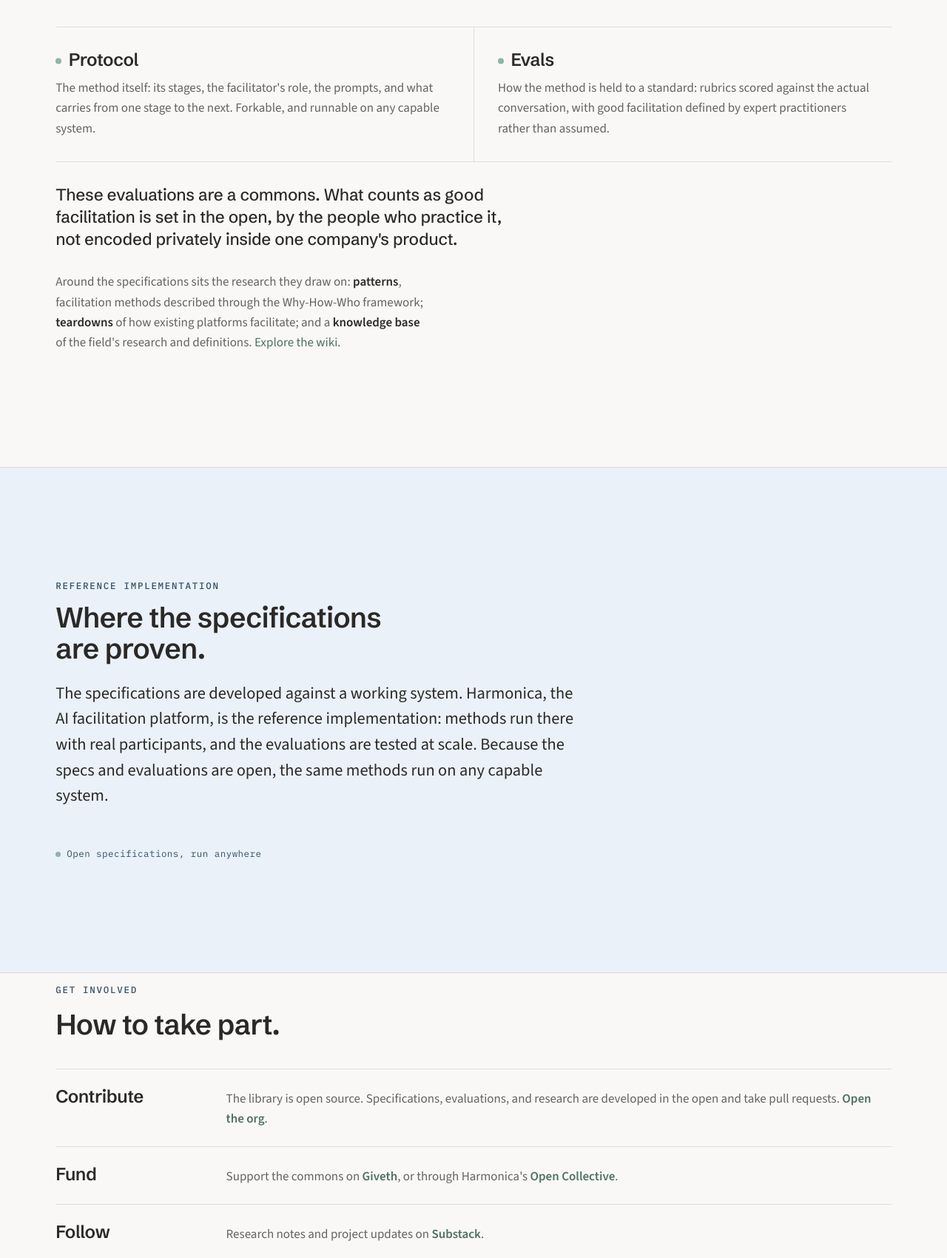
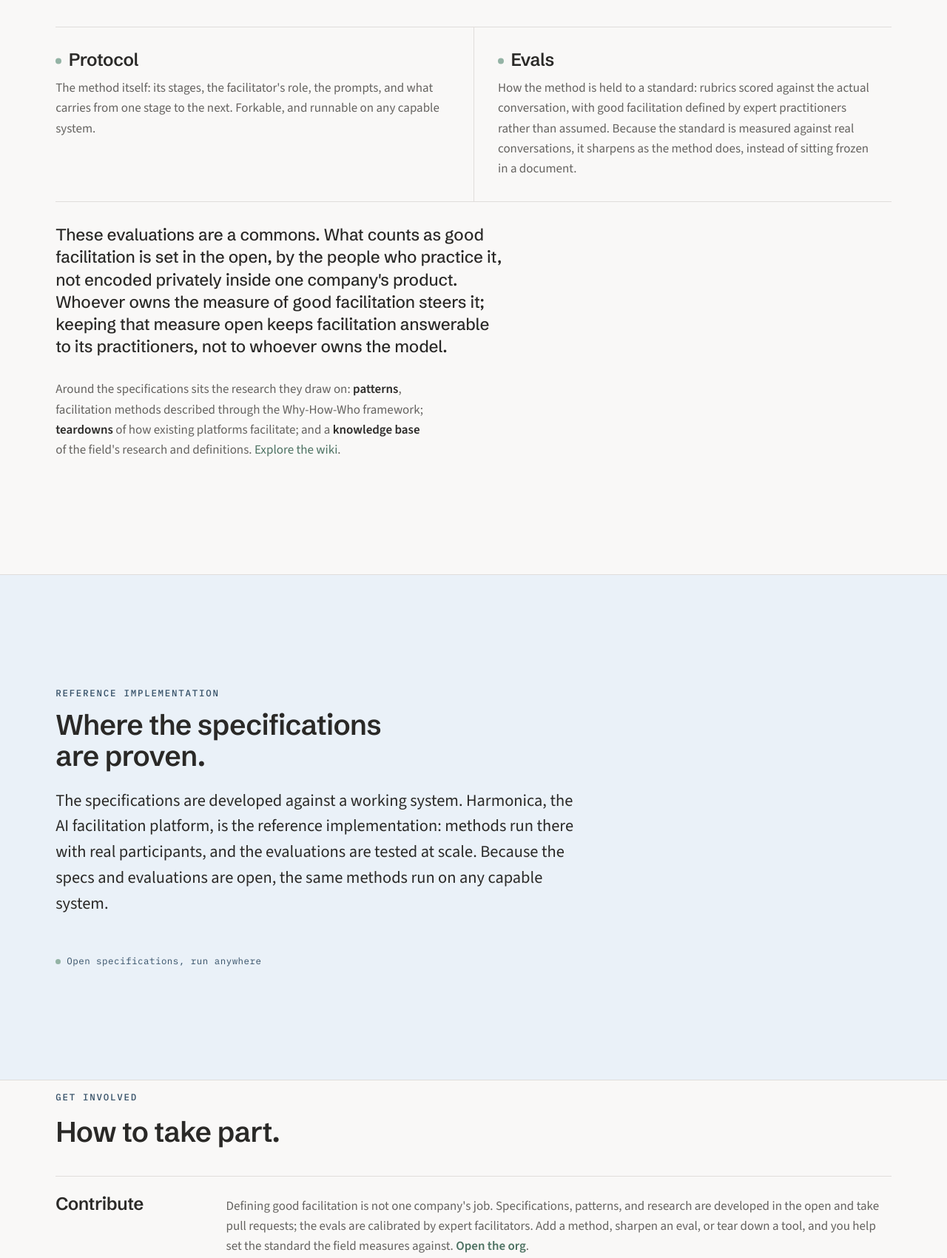
Before and after one commit to Open-Facilitation-Library/website, a plain HTML site: page index.html in a window 1280 px wide. Shown: the part 1709-3409 px from the top of the page at 74% size. Drawn offline with nearby package versions, Linux system fonts and the light colour scheme.

Commit message:
apex copy: living-standard + sovereignty stakes + why-contribute + calm-confidence (HAR-1170)
Four copy-only edits from the Hall/Nadella sharpening (HAR-1170 comments):
evals = a living standard not a frozen doc; commons paragraph gains the
own-the-measure sovereignty stake; Contribute gains the why (open to
contribute, expert-gated for calibration); premise claims the standard
("an attempt to write one" -> "writing one"). No new sections (those are
HAR-1223). Stays within OFL PRODUCT.md/DESIGN.md (commons voice, no em-dash).

```diff
--- a/index.html
+++ b/index.html
@@ -40,7 +40,7 @@
       <section class="block" aria-labelledby="what">
         <p class="eyebrow">Premise</p>
         <h2 id="what">Facilitation is a critical capability for developing collective intelligence.</h2>
-        <p class="prose">Facilitation is how a group thinks together: drawing people out, holding disagreement without flattening it, moving toward something the group can own. Done well, it turns a crowd into collective intelligence; done badly, it manufactures false consensus, or noise. It is a craft, hard to do well and harder to do consistently, and good human facilitators are scarce, which the AI &amp; Democracy Foundation documents as an open <a href="https://democracy.build/product-gap/ai-online-facilitator-0-qga74/">product gap</a>. Yet there is still no shared, inspectable definition of what good facilitation is. OFL is an attempt to write one, and to measure against it, in the open.</p>
+        <p class="prose">Facilitation is how a group thinks together: drawing people out, holding disagreement without flattening it, moving toward something the group can own. Done well, it turns a crowd into collective intelligence; done badly, it manufactures false consensus, or noise. It is a craft, hard to do well and harder to do consistently, and good human facilitators are scarce, which the AI &amp; Democracy Foundation documents as an open <a href="https://democracy.build/product-gap/ai-online-facilitator-0-qga74/">product gap</a>. Yet there is still no shared, inspectable definition of what good facilitation is. OFL is writing one, and measuring against it, in the open.</p>
       </section>
 
       <section class="block" aria-labelledby="arch">
@@ -54,10 +54,10 @@
           </article>
           <article class="half">
             <h3>Evals</h3>
-            <p>How the method is held to a standard: rubrics scored against the actual conversation, with good facilitation defined by expert practitioners rather than assumed.</p>
+            <p>How the method is held to a standard: rubrics scored against the actual conversation, with good facilitation defined by expert practitioners rather than assumed. Because the standard is measured against real conversations, it sharpens as the method does, instead of sitting frozen in a document.</p>
           </article>
         </div>
-        <p class="prose commons">These evaluations are a commons. What counts as good facilitation is set in the open, by the people who practice it, not encoded privately inside one company's product.</p>
+        <p class="prose commons">These evaluations are a commons. What counts as good facilitation is set in the open, by the people who practice it, not encoded privately inside one company's product. Whoever owns the measure of good facilitation steers it; keeping that measure open keeps facilitation answerable to its practitioners, not to whoever owns the model.</p>
         <p class="prose muted reference">Around the specifications sits the research they draw on: <b>patterns</b>, facilitation methods described through the Why-How-Who framework; <b>teardowns</b> of how existing platforms facilitate; and a <b>knowledge base</b> of the field's research and definitions. <a href="https://wiki.openfac.org">Explore the wiki</a>.</p>
       </section>
     </main>
@@ -82,7 +82,7 @@
         <div class="routes">
           <div class="route">
             <h3>Contribute</h3>
-            <p>The library is open source. Specifications, evaluations, and research are developed in the open and take pull requests. <a href="https://github.com/Open-Facilitation-Library">Open the org</a>.</p>
+            <p>Defining good facilitation is not one company's job. Specifications, patterns, and research are developed in the open and take pull requests; the evals are calibrated by expert facilitators. Add a method, sharpen an eval, or tear down a tool, and you help set the standard the field measures against. <a href="https://github.com/Open-Facilitation-Library">Open the org</a>.</p>
           </div>
           <div class="route">
             <h3>Fund</h3>
```
